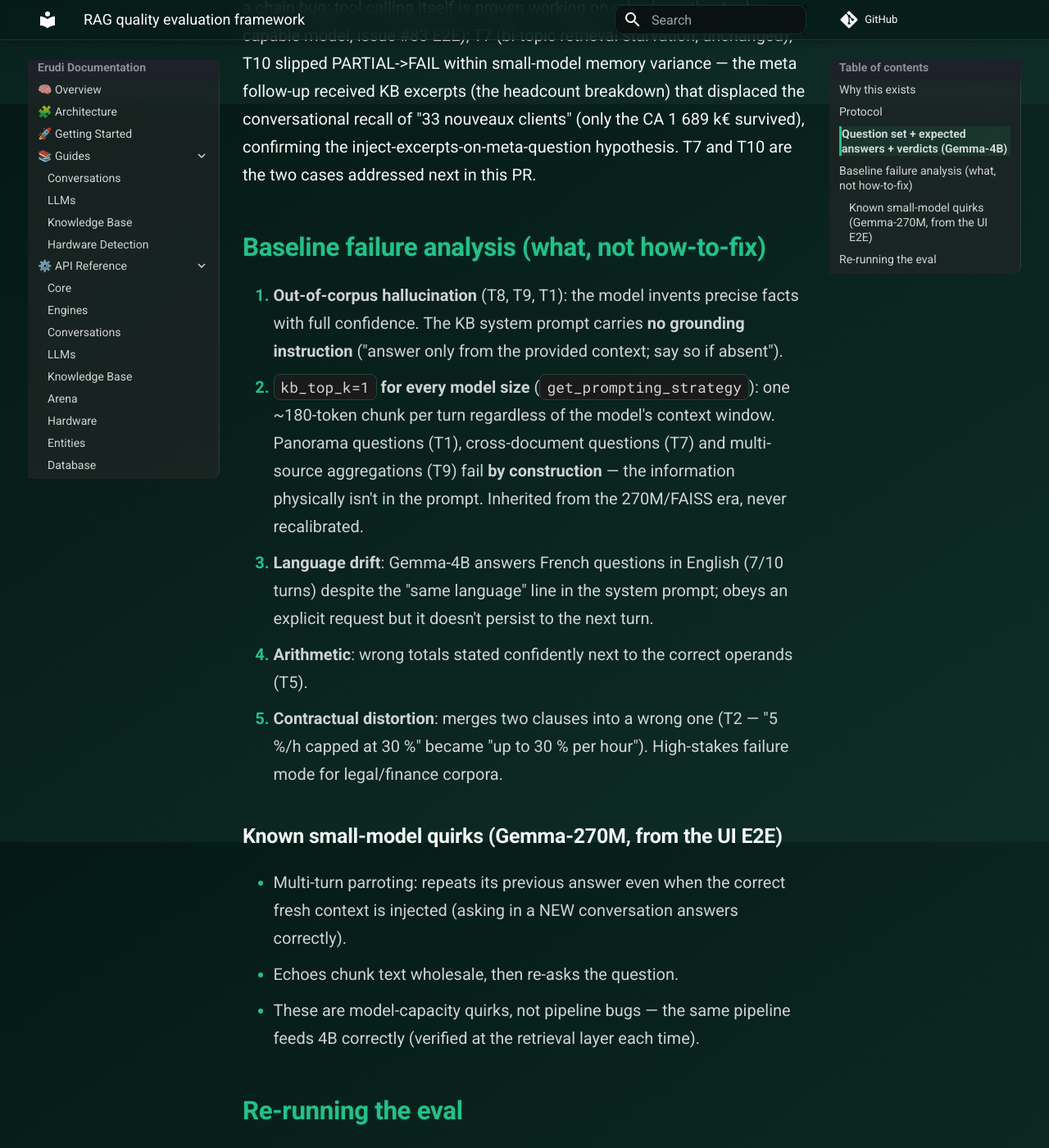
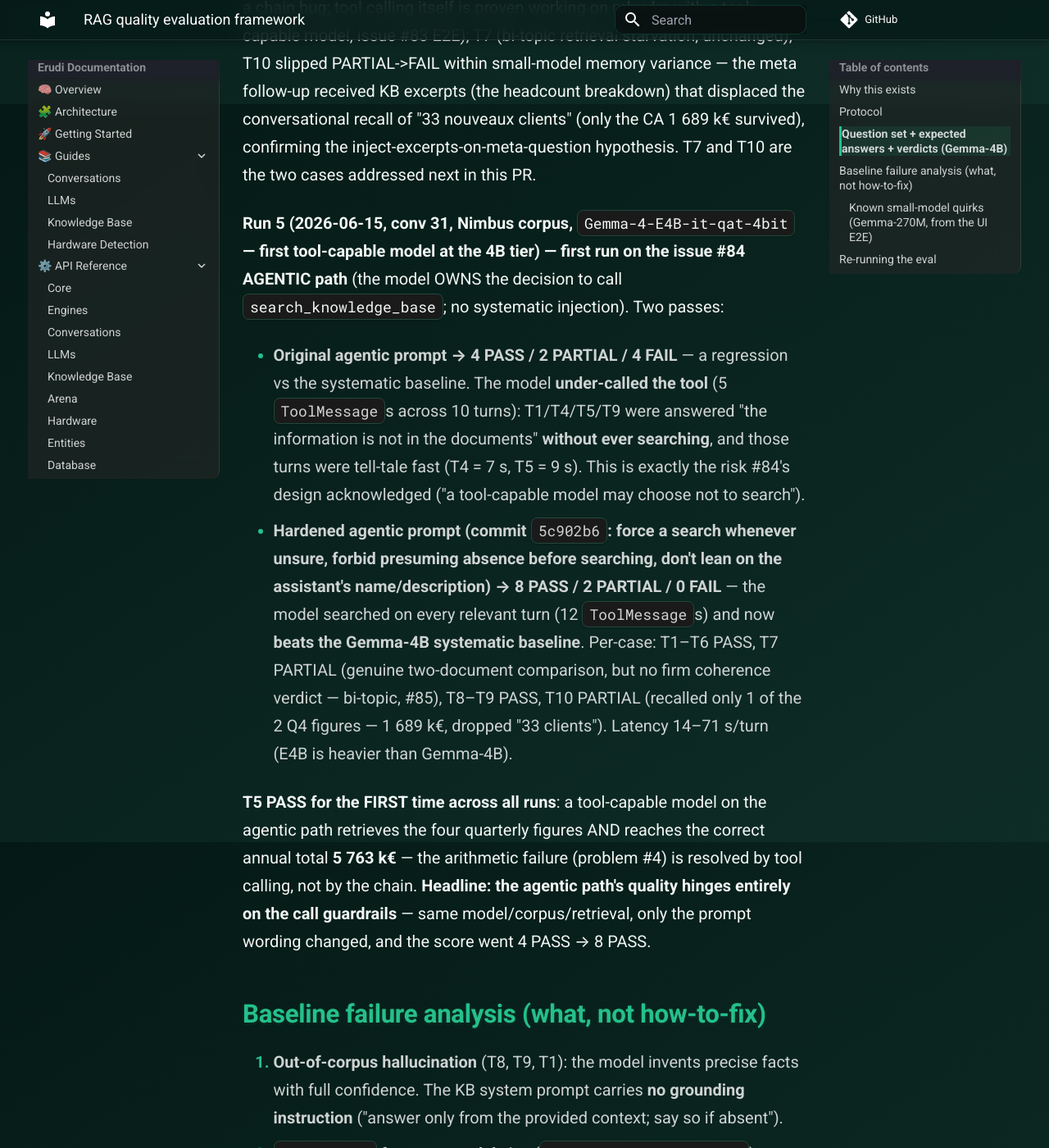
Before and after one commit to djaxchi/erudi, an MkDocs documentation site: the page built from docs/dev/rag-quality-eval.md, in a window 1280 px wide and 1400 px high, scrolled down 7122 px. Shown: the whole window at 82% size. Built offline with MkDocs 1.6.1 and Material for MkDocs 9.7.7, drawn with Linux system fonts in a browser that asks for light colours; comment, search, counter and statistics services are not loaded.

Commit message:
docs(eval): record Run 5 — agentic E4B, prompt-hardening lifts 4→8 PASS (#84)

```diff
--- a/docs/dev/rag-quality-eval.md
+++ b/docs/dev/rag-quality-eval.md
@@ -125,6 +125,33 @@ conversational recall of "33 nouveaux clients" (only the CA 1 689 k€
 survived), confirming the inject-excerpts-on-meta-question hypothesis. T7
 and T10 are the two cases addressed next in this PR.
 
+**Run 5 (2026-06-15, conv 31, Nimbus corpus, `Gemma-4-E4B-it-qat-4bit` — first
+tool-capable model at the 4B tier) — first run on the issue #84 AGENTIC path**
+(the model OWNS the decision to call `search_knowledge_base`; no systematic
+injection). Two passes:
+
+- **Original agentic prompt → 4 PASS / 2 PARTIAL / 4 FAIL** — a regression vs the
+  systematic baseline. The model **under-called the tool** (5 `ToolMessage`s
+  across 10 turns): T1/T4/T5/T9 were answered "the information is not in the
+  documents" **without ever searching**, and those turns were tell-tale fast
+  (T4 = 7 s, T5 = 9 s). This is exactly the risk #84's design acknowledged ("a
+  tool-capable model may choose not to search").
+- **Hardened agentic prompt (commit `5c902b6`: force a search whenever unsure,
+  forbid presuming absence before searching, don't lean on the assistant's
+  name/description) → 8 PASS / 2 PARTIAL / 0 FAIL** — the model searched on
+  every relevant turn (12 `ToolMessage`s) and now **beats the Gemma-4B
+  systematic baseline**. Per-case: T1–T6 PASS, T7 PARTIAL (genuine two-document
+  comparison, but no firm coherence verdict — bi-topic, #85), T8–T9 PASS, T10
+  PARTIAL (recalled only 1 of the 2 Q4 figures — 1 689 k€, dropped "33 clients").
+  Latency 14–71 s/turn (E4B is heavier than Gemma-4B).
+
+**T5 PASS for the FIRST time across all runs**: a tool-capable model on the
+agentic path retrieves the four quarterly figures AND reaches the correct annual
+total **5 763 k€** — the arithmetic failure (problem #4) is resolved by tool
+calling, not by the chain. **Headline: the agentic path's quality hinges
+entirely on the call guardrails** — same model/corpus/retrieval, only the prompt
+wording changed, and the score went 4 PASS → 8 PASS.
+
 ## Baseline failure analysis (what, not how-to-fix)
 
 1. **Out-of-corpus hallucination** (T8, T9, T1): the model invents precise
```
